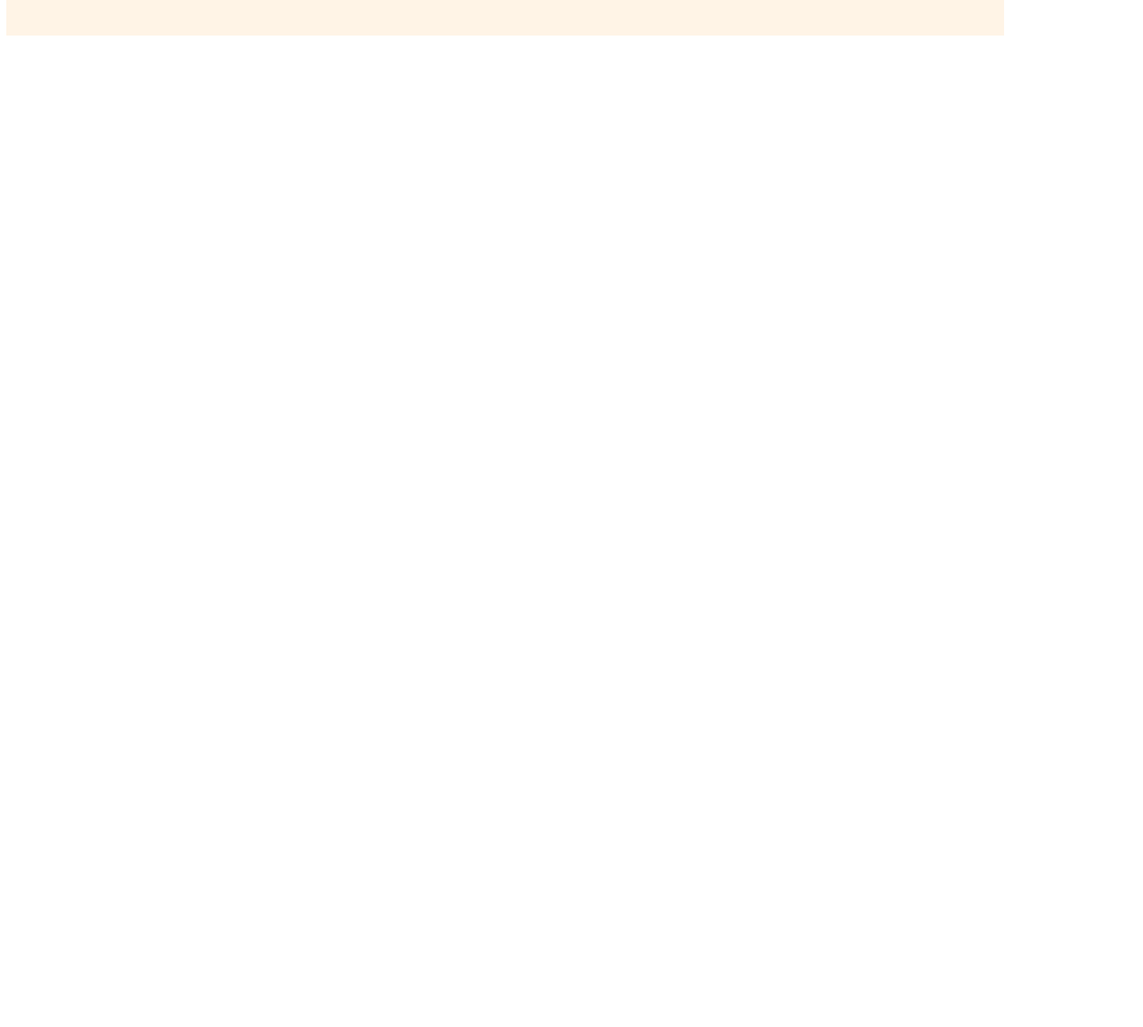
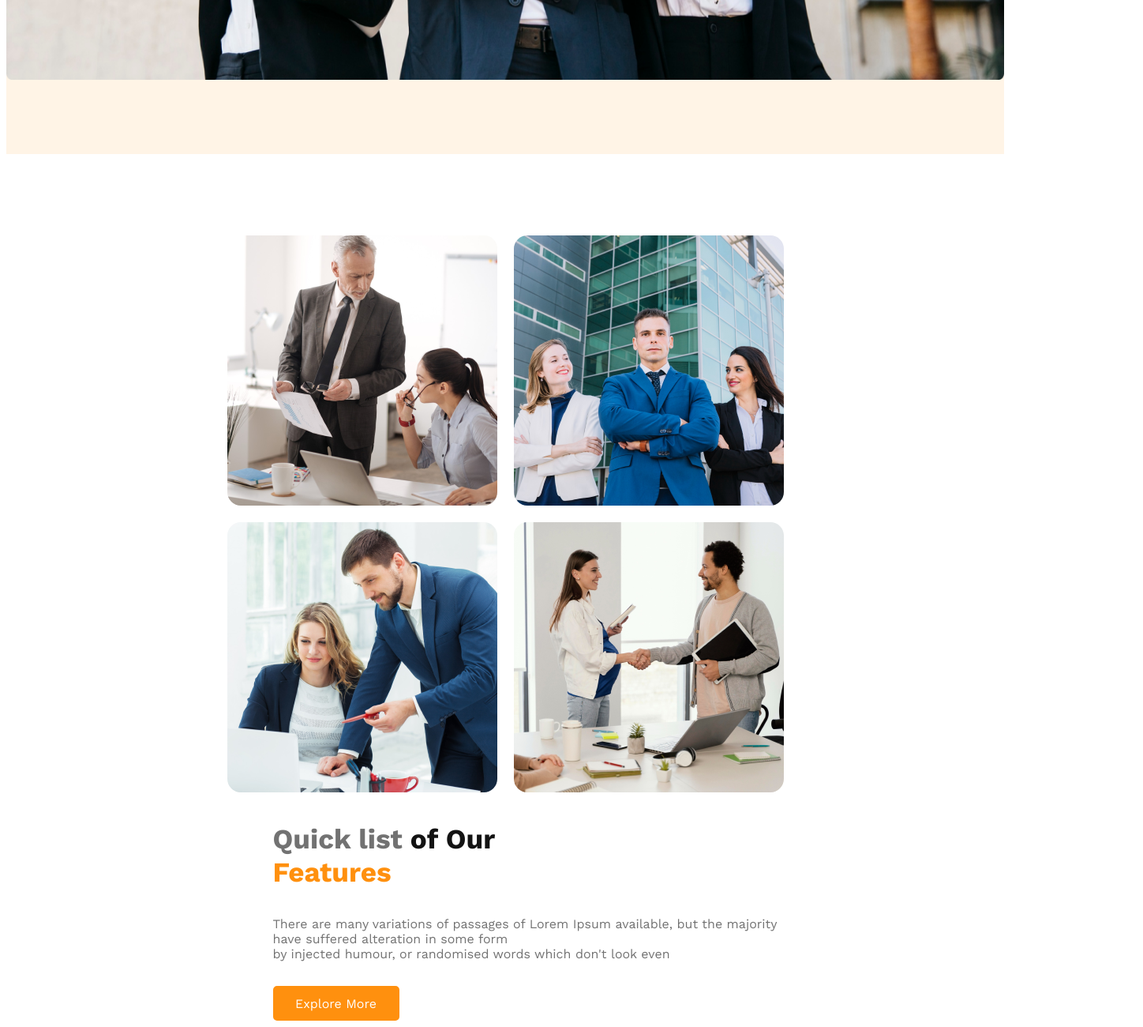
Before and after one commit to Imranhossen11/G3-Architects, a plain HTML site: page index.html in a window 1280 px wide. Shown: the part 1063-2363 px from the top of the page at 79% size, 1448 px wide, since content can reach past the window. Before the commit the page ends 1116 px from the top, so only its background shows below. Drawn offline with nearby package versions, Linux system fonts and the light colour scheme.

Commit message:
section-1 Done

```diff
--- a/index.css
+++ b/index.css
@@ -10,10 +10,14 @@
     color: rgb(19, 19, 19);
 }
 
+.nav-title {
+    margin-left: 100px;
+}
+
 .header {
     background-color: rgba(255, 144, 14, 0.1);
     width: 100%;
-    height: 1100px;
+    min-height: 1250px;
 }
 
 .display-flex {
@@ -22,8 +26,9 @@
 }
 
 .navlinks {
-    margin-right: 50px;
+    margin-right: 100px;
     align-items: center;
+
 }
 
 .login {
@@ -54,7 +59,7 @@
 }
 
 .primary-btn {
-    border-radius: 2px;
+    border-radius: 5px;
     background: rgb(255, 144, 14);
     width: 160px;
     height: 44px;
@@ -66,23 +71,78 @@
 }
 
 .banner-contant {
-    text-align: center;
+    display: flex;
+    justify-content: center;
     margin-top: 50px;
 }
 
 .banner-img {
     width: 100%;
-    width: 1140px;
-    height: 600px;
-    width: 1440px;
-    left: 240px;
-    right: 240px;
+    min-height: 720px;
+    margin-left: 150px;
+    margin-right: 150px;
+
+}
+
+.images4-prents {
+    display: flex;
+    margin-top: 100px;
+    align-items: center;
+    justify-content: center;
+    flex-wrap: wrap;
+
+}
+
+.image4 {
+    display: grid;
+    grid-template-columns: repeat(2, 1fr);
+    gap: 15px;
+
+}
+
+.images {
+    width: 342px;
+    height: 342px;
+    border: white solid;
+    border-radius: 20px;
+}
+
+.images-textdivmain {
+    margin-left: 50px;
+
+}
+
+.image-title {
+    font-size: 35px;
+    font-weight: 700px;
+    color: rgb(19, 19, 19);
+}
+
+.title-color-1 {
+    color: rgb(114, 114, 114);
+
+}
+
+.title-color-2 {
+    color: rgb(255, 144, 14);
+
+}
+
+.image-descripation {
+    color: rgb(114, 114, 114);
+    font-size: 16px;
+    font-weight: 400px;
+
 }
 
 @media screen and (max-width:576px) {
 
     .navlinks,
-    .display-flex {
+    .display-flex,
+    .images4-prents {
         flex-direction: column;
     }
+    .image4{
+        grid-template-columns: repeat(1, 1fr);
+    }
 }
--- a/index.html
+++ b/index.html
@@ -12,7 +12,7 @@
 
     <header class="header">
         <nav class="display-flex">
-            <div>
+            <div class="nav-title">
                 <h3 class="brand">G3 Architects</h3>
             </div>
             <div class="navlinks display-flex">
@@ -34,7 +34,24 @@
         </div>
     </header>
     <main>
-
+        <!-- 1st section -->
+        <section>
+            <div class="images4-prents">
+                <div class="image4">
+                    <img class="images" src="images/team1.png" alt="">
+                    <img class="images" src="images/team2.png" alt="">
+                    <img class="images" src="images/team3.png" alt="">
+                    <img class="images" src="images/team4.png" alt="">
+                </div>
+                <div class="images-textdivmain">
+                    <h3 class="image-title"><span class="title-color-1">Quick list</span> of Our<br> <span class="title-color-2">Features</span></h3>
+                    <p class="image-descripation">There are many variations of passages of Lorem Ipsum available,
+                    but the majority<br>have suffered alteration in some form<br>by injected
+                    humour, or randomised words which don't look even</p>
+                    <button class="primary-btn">Explore More</button>
+                </div>
+            </div>
+        </section>
     </main>
     <footer>
 
```
